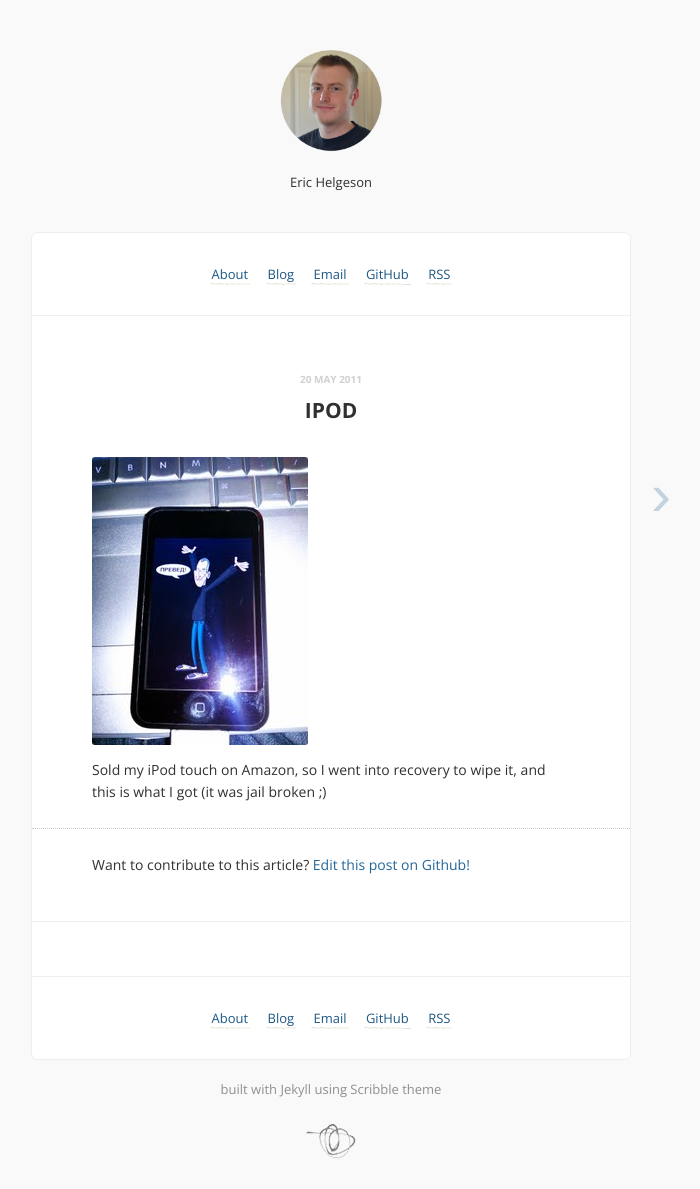
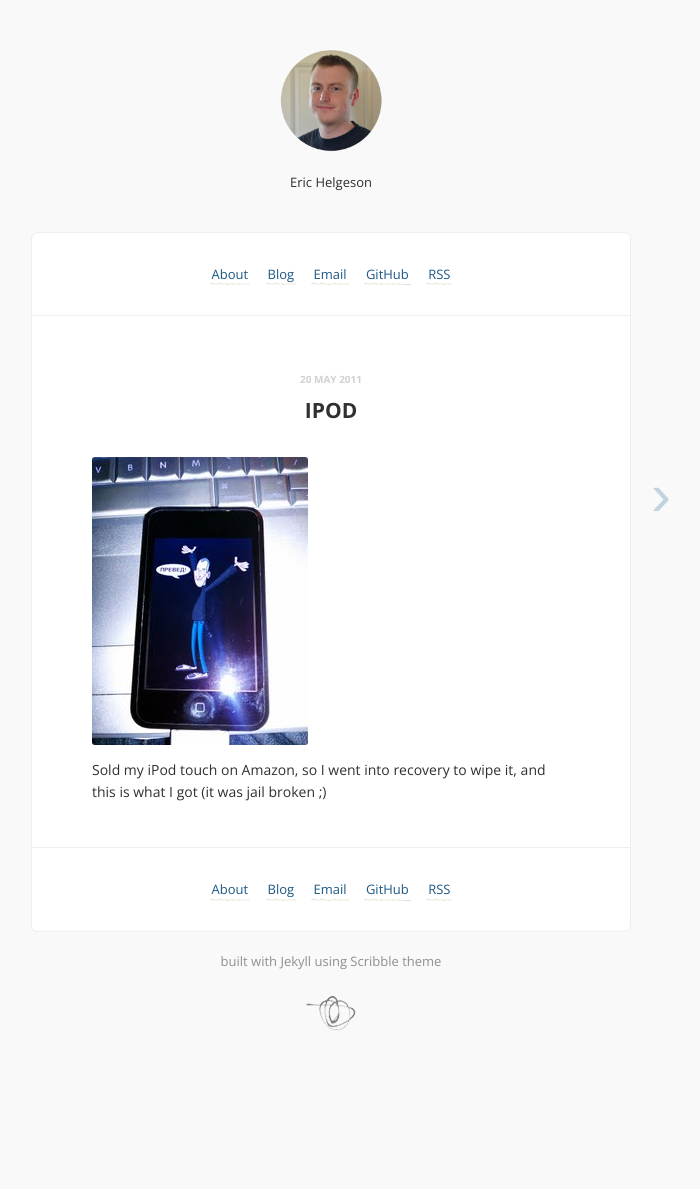
Before and after one commit to erichelgeson/erichelgeson.github.com, a Jekyll site: the page built from _posts/2011-05-20-ipod.markdown, in a window 1280 px wide. Shown: the whole page, without its empty margins (309-1009 px from the left). Built offline with Jekyll 4.4.1, drawn with Linux system fonts in a browser that asks for light colours; comment, search, counter and statistics services are not loaded; after the commit the page ends 1061 px from its top, so only the background shows below that.

Commit message:
remove more stuff

```diff
--- a/_config.yml
+++ b/_config.yml
@@ -2,7 +2,7 @@ title:            Eric Helgeson
 description:      A blog by Eric.
 url:              http://erichelgeson.github.io
 signoff:          -Eric
-disqus_shortname: erichelgesonblog # disqus comment thread for post header options. ( leave blank if unwanted. )
+# disqus_shortname: erichelgesonblog # disabled - no comments in 2026
 facebook_appid:   # appid for like button, remove from /_includes/share.html if unwanted.
 google_analytics: UA-37860645-1 # set tracking, remove from /javascripts/basic.js if unwanted.
 exclude: ["node_modules", "Gemfile*", "package.json", "README.md", "run", "yarn.lock", "*.log", "gulp*", "vendor"]
--- a/_layouts/post.html
+++ b/_layouts/post.html
@@ -29,16 +29,8 @@
           </p>
           {% endif %}
           {{ content }}
-          <p><hr/</p>
-          <p>Want to contribute to this article? <a href="https://github.com/erichelgeson/erichelgeson.github.com/blob/master/_posts/{{ page.date | date: "%Y-%m-%d" }}-{{ page.title | replace: " ", "-" | downcase }}.markdown">Edit this post on Github!</a></p>
         </section>
       </div>
-      {% if page.disqus == 'y' %}
-        {% include disqus.html %}
-      {% elsif page.disqus == 'n' %}
-      {% else %}
-        {% include disqus.html %}
-      {% endif %}
       {% include links.html %}
     </div>
     {% include footer.html %}
```
Also changed, not shown: about.md (+0 -4 lines).
